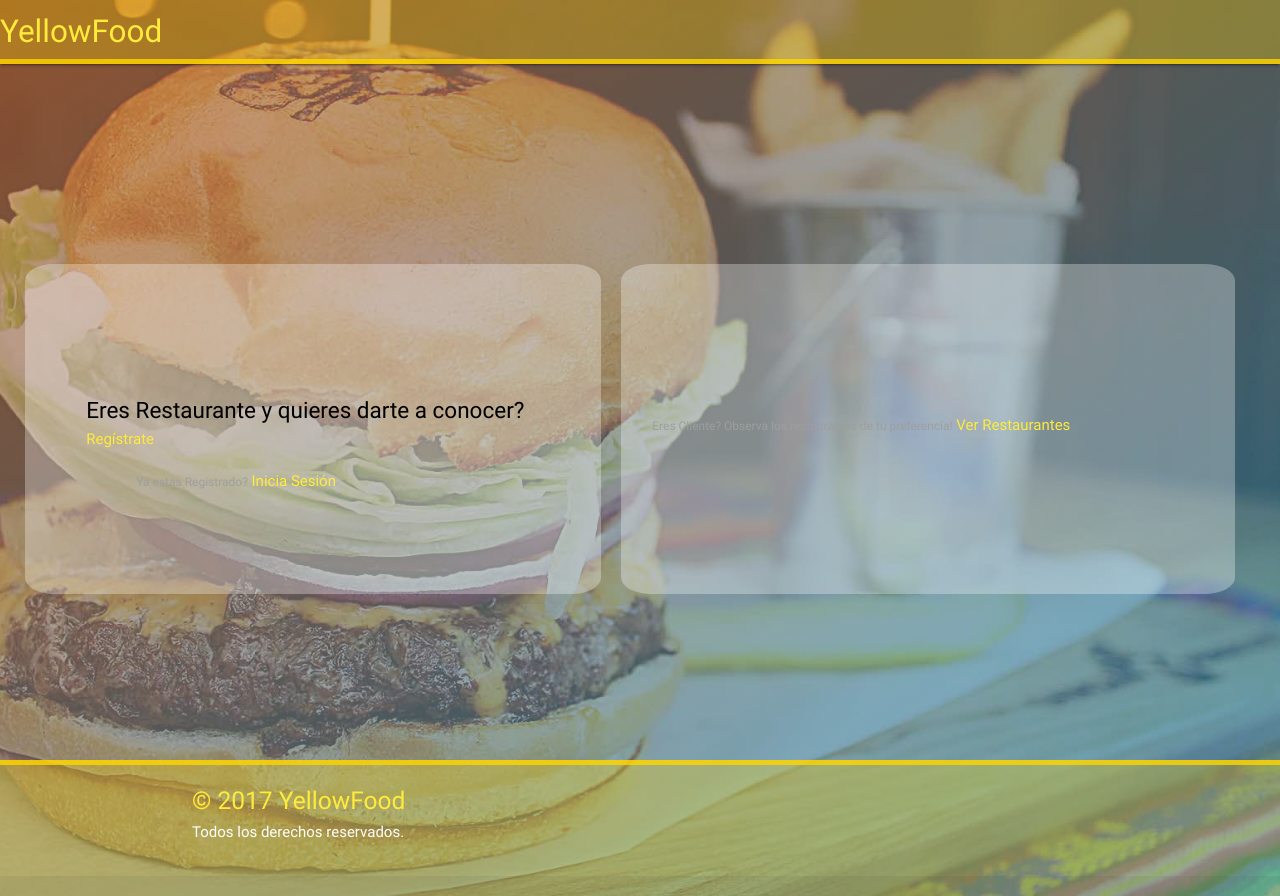
After one commit to droska/yellowfood, a PHP site: page /home.php in a window 1280 px wide. The commit adds this page. Run offline with PHP 8.4, Linux system fonts and the light colour scheme; data that the repository does not hold is empty.

Commit message:
Prototipo de Home

```diff
--- a/css/style.css
+++ b/css/style.css
@@ -28,3 +28,43 @@
 	background-color: white;
 	border-radius: 5px;
 }
+
+.cuadrito1{
+	padding-top: 200px;
+	background-color: rgba(255,255,255,0.3);
+	width: 45% !important;
+	height: 330px;
+	margin: 10px 10px 10px 10px;
+	margin-left: 25px;
+	margin-top: 200px;
+	border-radius: 5%;
+}
+
+.cuadrito2{
+	padding-top: 200px;
+	background-color: rgba(255,255,255,0.3);
+	width: 48% !important;
+	height: 330px;
+	margin: 10px 10px 10px 10px;
+	margin-top: 200px;
+	border-radius: 5%;
+}
+
+.titulod1{
+	margin-top: 130px;
+	margin-left: 50px;
+}
+
+.titulod2{
+	margin-left: 100px;
+}
+
+.titulod3{
+	margin-left: 20px;
+	margin-top: 150px;
+}
+
+.t1{
+	font-size: 1.5em;
+	color: black;
+}
--- /dev/null
+++ b/home.php
@@ -0,0 +1,102 @@
+<!DOCTYPE html>
+<html lang="en">
+<head>
+  <meta http-equiv="Content-Type" content="text/html; charset=UTF-8" />
+  <meta name="viewport" content="width=device-width, initial-scale=1" />
+  <title>YellowFood</title>
+  <link href="css/materialize.min.css" rel="stylesheet" media="screen,projection">
+  <link href="https://fonts.googleapis.com/icon?family=Material+Icons" rel="stylesheet">
+  <link href="css/materialize.css" type="text/css" rel="stylesheet" media="screen,projection"/>
+  <link href="css/style.css" type="text/css" rel="stylesheet" media="screen,projection"/>
+  <script src="js/jquery-3.2.1.min.js"></script>
+  <script src="js/init.js"></script>
+</head>
+
+  <body>
+  <div class="fondo">
+  <div class="fondogradiente">
+  <div class="contenido">
+    <div class="header">
+      <nav>
+        <div class="nav-wrapper">
+          <a href="index.php" class="brand-logo yellow-text">YellowFood</a>
+          <a href="#" data-activates="mobile-demo" class="button-collapse yellow-text"><i class="material-icons">menu</i></a>
+
+        </div>
+      </nav>
+    </div>
+
+  <?php
+  $servername = "localhost";
+  $username = "root";
+  $password = "";
+  $dbname = "yellowfood";
+  $con = new mysqli($servername, $username, $password, $dbname);
+  if ($con->connect_error) {
+  die("Connection failed: " . $con->connect_error);
+  }else{
+  $get=mysqli_query($con,"SELECT nombre, descripcion FROM restaurante");
+  }
+  ?>
+
+
+    <div class="row">
+        <div class="col cuadrito1">
+           <div class="row a">
+                <div class="titulod1">
+                <label class="t1">Eres  Restaurante y quieres darte a conocer?</label>
+                <a href="register.php" class="yellow-text">Regístrate</a>
+                </div>
+           </div>
+
+           <div class="row">
+                <div class="titulod2">
+                <label class="t2">Ya estas Registrado?</label>
+                <a href="login.php" class="yellow-text">Inicia Sesión</a>
+                </div>
+           </div>
+        </div>
+
+        <div class="col cuadrito2">
+                 <div class="titulod3">
+                 <label class="t3">Eres Cliente? Observa los restaurantes de tu preferencia!</label>
+                 <a href="index.php" class="yellow-text">Ver Restaurantes</a>
+                 </div>
+        </div>
+   </div>
+
+  </div>
+  <footer class="page-footer">
+    <div class="container">
+      <div class="row">
+        <div class="col s12 m4">
+          <h5 class="yellow-text">© 2017 YellowFood</h5>
+          <h6>Todos los derechos reservados.</h6>
+          <p class="yellow-text text-lighten-5"></p>
+        </div>
+        <div class="col s12 m4">
+          <h5 class="yellow-text"></h5>
+          <ul>
+          <li><a class="yellow-text text-lighten-5" href="#!"></a></li>
+          <li><a class="yellow-text text-lighten-5" href="#!"></a></li>
+          <li><a class="yellow-text text-lighten-5" href="#!"></a></li>
+          <li><a class="yellow-text text-lighten-5" href="#!"></a></li>
+        </ul>
+        </div>
+        <div class="col s12 m4">
+          <h5 class="yellow-text"></h5>
+          <ul>
+          <li><a class="yellow-text text-lighten-5" href="#!"></a></li>
+          <li><a class="yellow-text text-lighten-5" href="#!"></a></li>
+          <li><a class="yellow-text text-lighten-5" href="#!"></a></li>
+          <li><a class="yellow-text text-lighten-5" href="#!"></a></li>
+        </ul>
+        </div>
+      </div>
+    </div>
+    <div class="footer-copyright"></div>
+  </footer>
+  </div>
+  </div>
+</body>
+</html>
```
